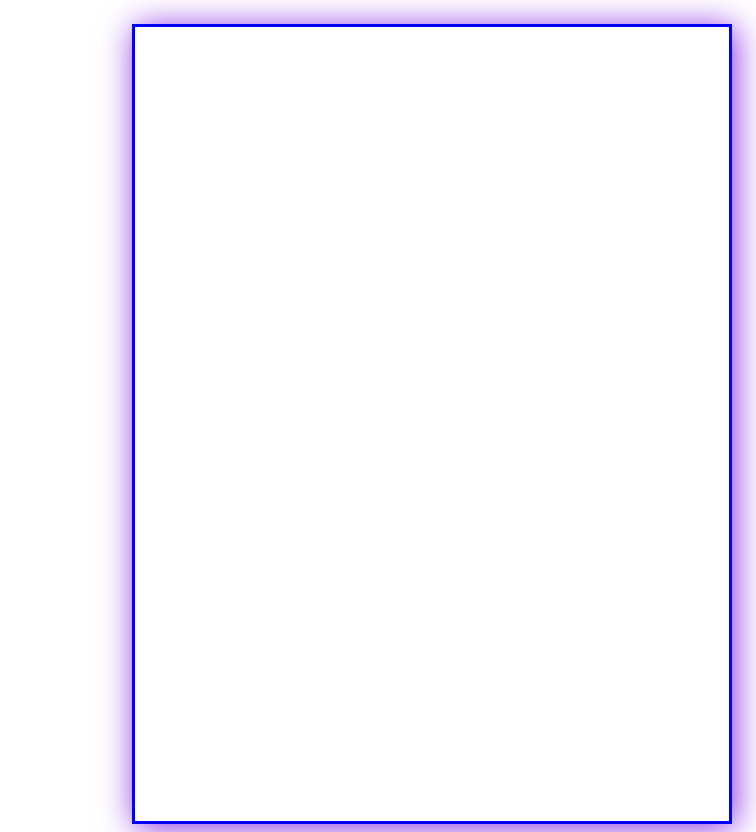
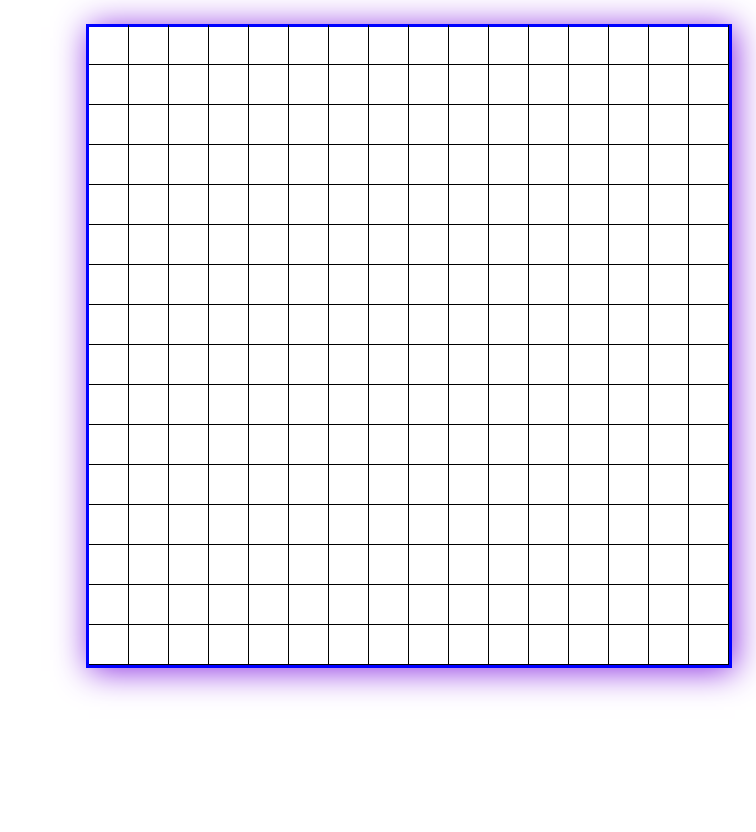
Before and after one commit to DebsART/Etch-a-sketch, a plain HTML site: page index.html in a window 1280 px wide. Shown: the whole page, without its empty margins (524-1280 px from the left). After the commit the page ends 800 px from the top, so only its background shows below. Drawn offline with Linux system fonts and the light colour scheme.

Commit message:
changed for loop, grid now visible

```diff
--- a/java.js
+++ b/java.js
@@ -4,19 +4,19 @@ let sketchPad = document.getElementById("sketchPad");
 //creates the square
 function divBoxes() {
     let div = document.createElement('div');
-    div.style.width = '16px';
-    div.style.height = '16px';
+    div.classList.add('divBoxes');
+    div.style.width = '40px';
+    div.style.height = '40px';
     div.style.borderColor ='black';
     return div;
 }
 
 // makes square into grid and appends them to html
-function grid(size=16) {
-    for (let i = 0; i <= size ; i++) {
-        for (let x = 0; x<=size; x++) {
-            sketchPad.appendChild(divBoxes(sketchPad.clientWidth / 16))
+function grid() {
+    for (let i = 0; i < 256 ; i++) {
+            sketchPad.appendChild(divBoxes());
         }
     };
-};
 
-console.log(grid(size=16));
+
+console.log(grid())
--- a/style.css
+++ b/style.css
@@ -3,15 +3,22 @@
 }
 
 #sketchPad {
-    height: 800px;
-    width: 600px;
+    height: 644px;
+    width: 646px;
     border: solid;
     border-color: blue;
     box-shadow: 3px 3px 32px blueviolet;
     margin-right: 16px;
     margin-top: 16px;
-    display: flex;
-    flex-direction:wrap;
+
+}
+
+.divBoxes {
+    display: inline-grid;
+    border-bottom: solid 0.1px;
+    border-right:solid 0.1px ;
+    margin-top:-2px;
+    margin-bottom: -2px;
 }
 
 body {
```
